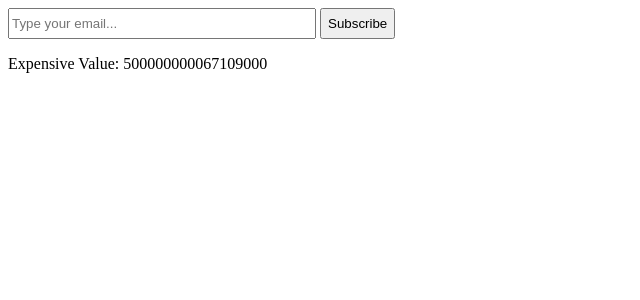
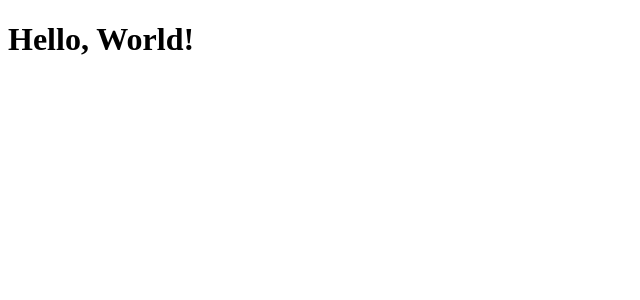
Before and after one commit to githubscientist/js-react-fsdcwdtb40, a React (Vite) app: page / in a window 1280 px wide. Shown: the top 300 px of the page, without its empty margins (0-640 px from the left). Built offline with nearby package versions, Linux system fonts and the light colour scheme.

Commit message:
setting up router and home page

```diff
--- a/package.json
+++ b/package.json
@@ -12,7 +12,8 @@
   "dependencies": {
     "axios": "^1.13.5",
     "react": "^19.2.0",
-    "react-dom": "^19.2.0"
+    "react-dom": "^19.2.0",
+    "react-router": "^7.13.0"
   },
   "devDependencies": {
     "@eslint/js": "^9.39.1",
--- a/src/App.jsx
+++ b/src/App.jsx
@@ -1,50 +1,22 @@
-import Button from "./components/Button";
-import './App.css';
-import { useCallback, useMemo, useState } from "react";
+import { createBrowserRouter, RouterProvider } from "react-router";
 
 const App = () => {
 
-  const [email, setEmail] = useState('');
+  // 1. create a browser router object
+  // root route: http://localhost:5173
+  const router = createBrowserRouter([
+    {
+      path: "/",
+      element: <h1>Hello, World!</h1>
+    }
+  ]);
 
-  // the function is created when the component re-renders
-  const handleClick = useCallback(() => {
-    console.log(`subscription successful for ${email}`);
-  }, [email]);
-
-  // create an expensive function
-  // sum of N natural numbers
-  // 10: 1, 2, 3, 4, 5 ....8, 9, 10 => 55
-  const expensiveValue = useMemo(() => {
-    console.log('calculating the expensive value...');
-
-    let sum = 0;
-
-    for (let i = 1; i <= 1000000000; i++) {
-      sum += i;
-    }
-
-    return sum;
-  }, []);
+  // 2. provide the router object as props to the component
 
   return (
-    <>
-      <form className="formSubscribe" onSubmit={(e) => e.preventDefault()}>
-        <input
-          type="text"
-          placeholder="Type your email..."
-          value={email}
-          onChange={(e) => setEmail(e.target.value)}
-        />
-        &nbsp;
-        <Button
-          handleClick={handleClick}
-        />
-      </form>
-
-      <div>
-        <p>Expensive Value: {expensiveValue}</p>
-      </div>
-    </>
+    <RouterProvider
+      router={router}
+    />
   )
 }
 
--- a/src/components/Button.css
+++ /dev/null
@@ -1,12 +0,0 @@
-.formSubscribe {
-    display: inline;
-}
-
-.btnSubscribe {
-    height: 31px;
-}
-
-.formSubscribe > input[type="text"] {
-    width: 300px;
-    height: 25px;
-}
--- a/src/components/Button.jsx
+++ /dev/null
@@ -1,14 +0,0 @@
-import './Button.css';
-import React from 'react';
-
-const Button = React.memo(({ handleClick }) => {
-    return (
-        <button
-            type='submit'
-            onClick={handleClick}
-            className="btnSubscribe"
-        >Subscribe</button>
-    )
-});
-
-export default Button;
```
Also changed, not shown: 2 other files (tests, documents, lock files or other folders).
